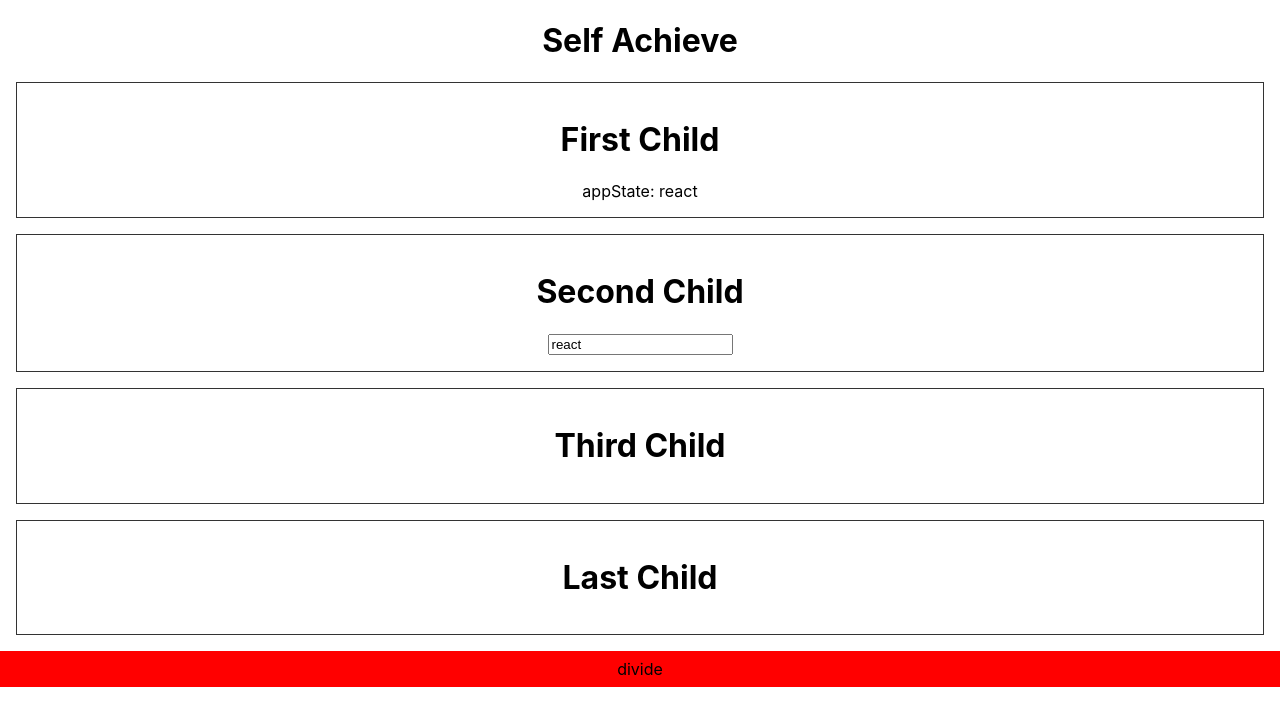
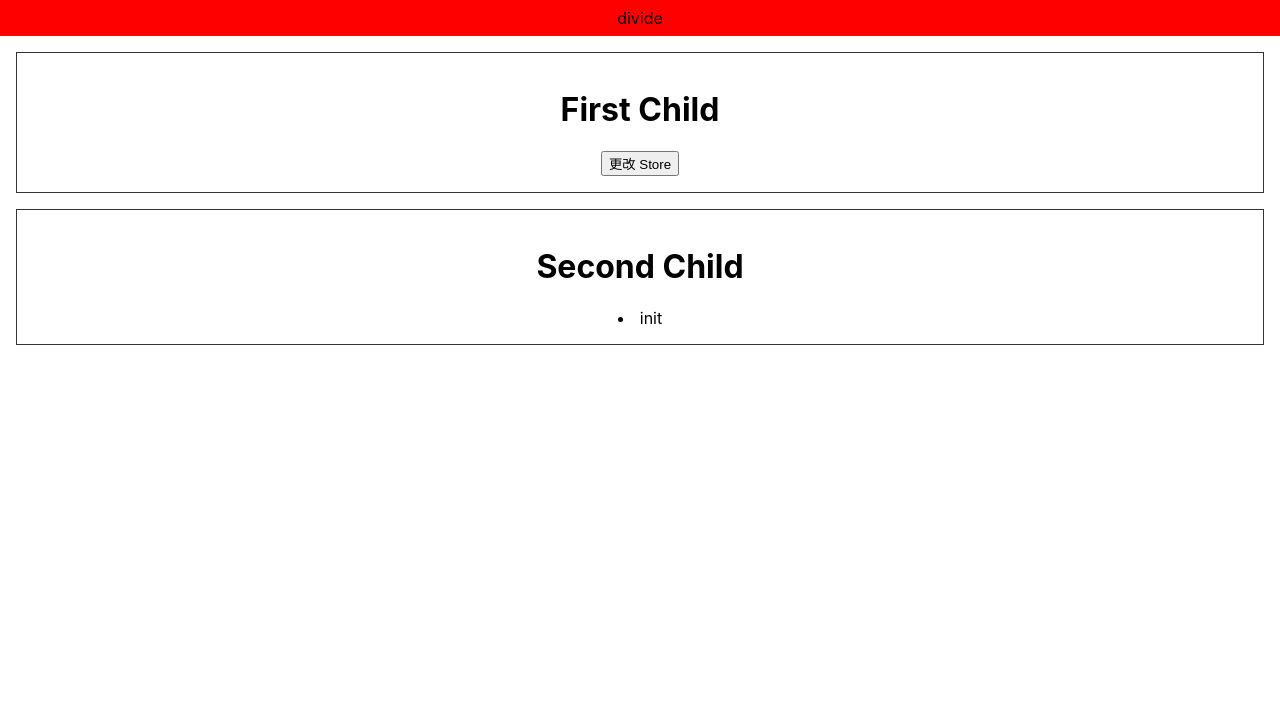
Before and after one commit to bowen-wu/redux-analyze, a React (Create React App) app: page / in a window 1280 px wide. Shown: the top 726 px of the page. Built offline with nearby package versions, Linux system fonts and the light colour scheme.

Commit message:
feat: use conbineReducers

```diff
--- a/src/App.js
+++ b/src/App.js
@@ -8,11 +8,11 @@ function App() {
   return (
     <div className="App">
       {/*<Counter/>*/}
-      <SelfAchieve/>
+      {/*<SelfAchieve/>*/}
 
       <div className='divide'>divide</div>
 
-      {/*<OriginalRedux/>*/}
+      <OriginalRedux/>
     </div>
   );
 }
--- a/src/features/originalRedux/index.js
+++ b/src/features/originalRedux/index.js
@@ -2,7 +2,8 @@
  * redux
  */
 import React, {useEffect, useState} from 'react';
-import {createStore} from 'redux';
+import {createStore, combineReducers} from 'redux';
+import {Reducer} from '../../../../redux/src';
 
 /**
  * action
@@ -10,35 +11,55 @@ import {createStore} from 'redux';
 let nextTodoId = 0;
 const addTodo = text => ({
   type: 'ADD_TODO',
-  id: nextTodoId++,
-  text
+  payload: {
+    id: nextTodoId++,
+    text,
+    completed: false
+  }
 });
+
+
+const todos = (state = [], action) => {
+  switch (action.type) {
+    case 'ADD_TODO':
+      return state.concat(action.payload);
+    default:
+      return state;
+  }
+
+};
 
 /**
  * reducer = (state, action) => state;
  */
-const rootReducer = (state = {}, action) => {
-  switch (action.type) {
-    case 'ADD_TODO':
-      return {
-        ...state,
-        todos: [
-          ...state.todos,
-          {
-            id: action.id,
-            text: action.text,
-            completed: false
-          }]
-      };
-    default:
-      return state;
-  }
-};
+// const rootReducer = (state = {}, action) => {
+//   switch (action.type) {
+//     case 'ADD_TODO':
+//       return {
+//         ...state,
+//         todos: [
+//           ...state.todos,
+//           {
+//             id: action.id,
+//             text: action.text,
+//             completed: false
+//           }]
+//       };
+//     default:
+//       return state;
+//   }
+// };
+
+const rootReducer = combineReducers({todos});
+
+console.log('类型：', typeof rootReducer);
+
 console.log('rootReducer -> ', rootReducer);
 
 /**
  * store = { dispatch, subscribe, getState, replaceReducer, [$$observable]: observable }
  */
+// const store = createStore(rootReducer, {todos: [{id: 10341, text: 'init', completed: false}]});
 const store = createStore(rootReducer, {todos: [{id: 10341, text: 'init', completed: false}]});
 console.log('store -> ', store);
 
@@ -58,7 +79,7 @@ const FirstChild = () => {
   };
 
   return (
-    <div className='child'>
+    <div className="child">
       <h1>First Child</h1>
       <button onClick={onChangeStore}>更改 Store</button>
     </div>
@@ -76,7 +97,7 @@ const SecondChild = (props) => {
   }, [props]);
 
   return (
-    <div className='child'>
+    <div className="child">
       <h1>Second Child</h1>
       {props.state.getState().todos && props.state.getState().todos.map(item => <li key={item.id}>{item.text}</li>)}
     </div>
```
